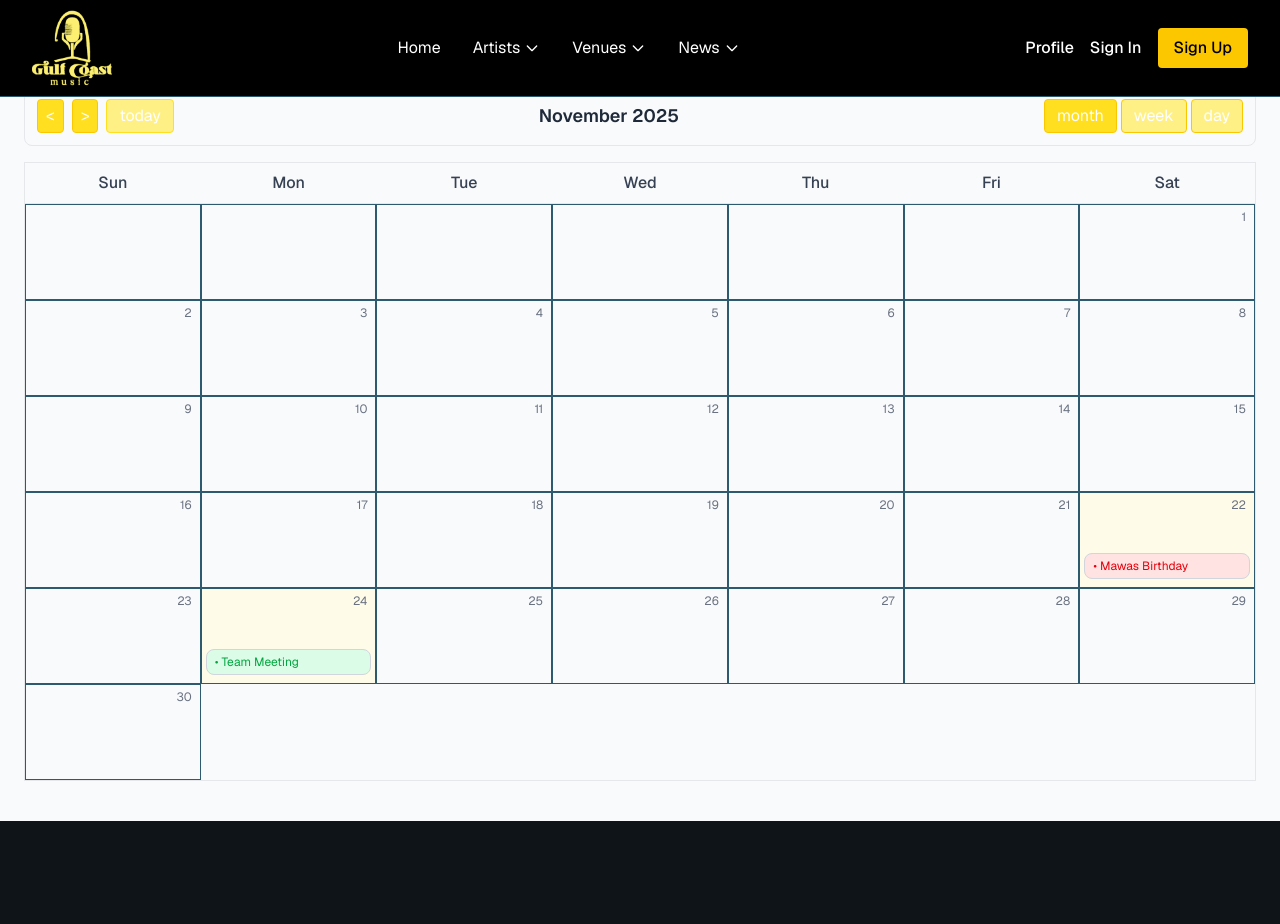
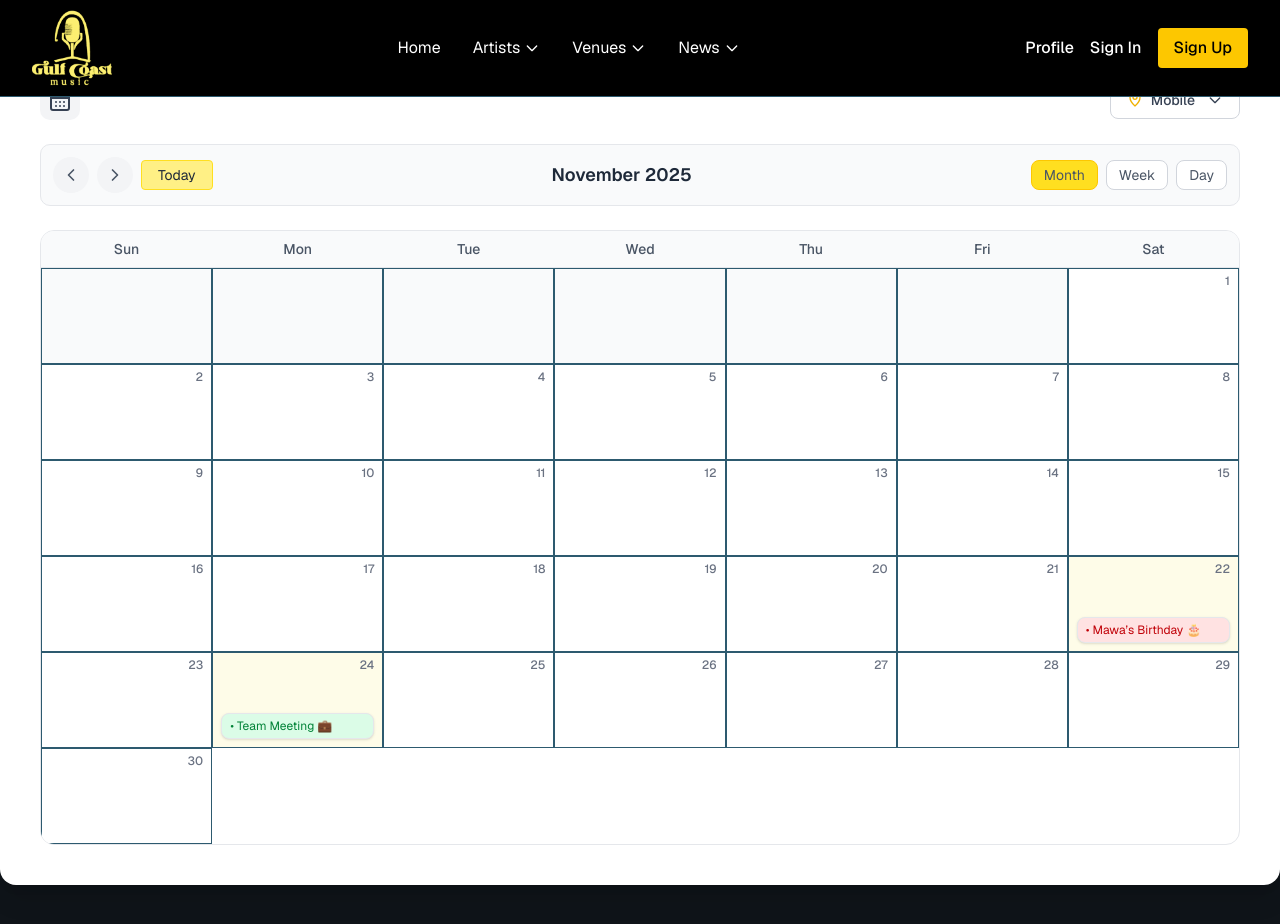
Before and after one commit to sardarit-bd/gulf-cost-music, a Next.js app: page /calender in a window 1280 px wide. Before the commit the page ends 821 px from the top, so only its background shows below. Built offline with nearby package versions, Linux system fonts and the light colour scheme.

Commit message:
update calendar component

```diff
--- a/package.json
+++ b/package.json
@@ -10,6 +10,7 @@
   },
   "dependencies": {
     "@tailwindcss/postcss": "^4.1.15",
+    "lucide-react": "^0.548.0",
     "next": "16.0.0",
     "postcss": "^8.5.6",
     "react": "19.2.0",
--- a/src/app/calender/page.jsx
+++ b/src/app/calender/page.jsx
@@ -1,145 +1,251 @@
 "use client";
-import { useState } from "react";
+import { useState, useMemo, useEffect } from "react";
+import { CalendarDays, ChevronLeft, ChevronRight, X } from "lucide-react";
 
 export default function CalendarBoard() {
   const [currentDate, setCurrentDate] = useState(new Date());
   const [selectedCity, setSelectedCity] = useState("Mobile");
   const [view, setView] = useState("month");
+  const [selectedEvent, setSelectedEvent] = useState(null);
+  const [dropdownOpen, setDropdownOpen] = useState(false);
+  const [events, setEvents] = useState([]);
 
-  const monthNames = [
-    "January",
-    "February",
-    "March",
-    "April",
-    "May",
-    "June",
-    "July",
-    "August",
-    "September",
-    "October",
-    "November",
-    "December",
-  ];
+  const monthNames = useMemo(
+    () => [
+      "January", "February", "March", "April", "May", "June",
+      "July", "August", "September", "October", "November", "December",
+    ],
+    []
+  );
 
-  const firstDay = new Date(
-    currentDate.getFullYear(),
-    currentDate.getMonth(),
-    1
+  const weekDays = useMemo(
+    () => ["Sun", "Mon", "Tue", "Wed", "Thu", "Fri", "Sat"],
+    []
   );
-  const lastDay = new Date(
-    currentDate.getFullYear(),
-    currentDate.getMonth() + 1,
-    0
-  );
+
+  // ---------------------- Dummy Data by City ----------------------
+  const cityEvents = {
+    Mobile: [
+      {
+        date: 22,
+        title: "Mawa’s Birthday 🎂",
+        color: "bg-red-100 text-red-700",
+        desc: "Celebrate Mawa’s birthday with the whole team!",
+        banner:
+          "https://images.unsplash.com/photo-1529626455594-4ff0802cfb7e?auto=format&fit=crop&w=900&q=60",
+        time: "7:00 PM – 10:00 PM",
+        venue: "Main Hall, Mobile HQ",
+        tag: "Celebration",
+      },
+      {
+        date: 24,
+        title: "Team Meeting 💼",
+        color: "bg-green-100 text-green-700",
+        desc: "Weekly sprint meeting with the development team.",
+        banner:
+          "https://images.unsplash.com/photo-1551836022-d5d88e9218df?auto=format&fit=crop&w=900&q=60",
+        time: "11:00 AM – 12:30 PM",
+        venue: "Conference Room, Mobile HQ",
+        tag: "Meeting",
+      },
+    ],
+    Biloxi: [
+      {
+        date: 18,
+        title: "Marketing Strategy Session 📊",
+        color: "bg-purple-100 text-purple-700",
+        desc: "Quarterly planning for marketing goals and outreach.",
+        banner:
+          "https://images.unsplash.com/photo-1521737604893-d14cc237f11d?auto=format&fit=crop&w=900&q=60",
+        time: "9:00 AM – 11:00 AM",
+        venue: "Oceanview Office, Biloxi",
+        tag: "Planning",
+      },
+      {
+        date: 26,
+        title: "Product Launch 🚀",
+        color: "bg-blue-100 text-blue-700",
+        desc: "Introducing our new product line to the market.",
+        banner:
+          "https://images.unsplash.com/photo-1485827404703-89b55fcc595e?auto=format&fit=crop&w=900&q=60",
+        time: "3:00 PM – 6:00 PM",
+        venue: "Downtown Biloxi Auditorium",
+        tag: "Launch",
+      },
+    ],
+    "New Orleans": [
+      {
+        date: 15,
+        title: "Charity Event ❤️",
+        color: "bg-pink-100 text-pink-700",
+        desc: "Fundraising and awareness for local shelters.",
+        banner:
+          "https://images.unsplash.com/photo-1531058020387-3be344556be6?auto=format&fit=crop&w=900&q=60",
+        time: "6:00 PM – 9:00 PM",
+        venue: "City Park Arena, New Orleans",
+        tag: "Charity",
+      },
+    ],
+    Pensacola: [
+      {
+        date: 10,
+        title: "Workshop: Innovation Day ⚙️",
+        color: "bg-orange-100 text-orange-700",
+        desc: "A full-day creative workshop for our R&D team.",
+        banner:
+          "https://images.unsplash.com/photo-1532614338840-ab30cf10ed36?auto=format&fit=crop&w=900&q=60",
+        time: "10:00 AM – 5:00 PM",
+        venue: "Innovation Lab, Pensacola",
+        tag: "Workshop",
+      },
+    ],
+  };
+
+  // ---------------------- Update Events on City Change ----------------------
+  useEffect(() => {
+    setEvents(cityEvents[selectedCity] || []);
+  }, [selectedCity]);
+
+  // ---------------------- Calendar Date Logic ----------------------
+  const firstDay = new Date(currentDate.getFullYear(), currentDate.getMonth(), 1);
+  const lastDay = new Date(currentDate.getFullYear(), currentDate.getMonth() + 1, 0);
   const startDay = firstDay.getDay();
   const daysInMonth = lastDay.getDate();
-
-  const events = [
-    { date: 22, title: "Mawas Birthday", color: "bg-red-100 text-red-600" },
-    { date: 24, title: "Team Meeting", color: "bg-green-100 text-green-600" },
-  ];
-
-  const prevMonth = () => {
-    setCurrentDate(
-      new Date(currentDate.getFullYear(), currentDate.getMonth() - 1, 1)
-    );
-  };
-
-  const nextMonth = () => {
-    setCurrentDate(
-      new Date(currentDate.getFullYear(), currentDate.getMonth() + 1, 1)
-    );
-  };
-
-  const goToday = () => setCurrentDate(new Date());
-
-  // Week and Day time slots
   const hours = Array.from({ length: 24 }, (_, i) => `${i}:00`);
 
-  // Week days
   const getWeekDates = () => {
     const currentDay = currentDate.getDay();
     const start = new Date(currentDate);
     start.setDate(currentDate.getDate() - currentDay);
-    return Array.from({ length: 7 }).map((_, i) => {
-      const date = new Date(start);
-      date.setDate(start.getDate() + i);
-      return date;
+    return Array.from({ length: 7 }, (_, i) => {
+      const d = new Date(start);
+      d.setDate(start.getDate() + i);
+      return d;
     });
   };
 
+  const handlePrev = () =>
+    setCurrentDate(new Date(currentDate.getFullYear(), currentDate.getMonth() - 1, 1));
+  const handleNext = () =>
+    setCurrentDate(new Date(currentDate.getFullYear(), currentDate.getMonth() + 1, 1));
+  const handleToday = () => setCurrentDate(new Date());
+
+  // ---------------------- JSX ----------------------
   return (
-    <section className="bg-[#F9FAFB] shadow-md p-6 py-10">
-      <div className="container mx-auto">
-        {/* Header Row */}
-        <div className="flex justify-between items-center mb-4">
-          <h2 className="text-lg font-semibold text-gray-800">
-            Calender Board
-          </h2>
+    <section className="brandBg min-h-screen py-10">
+      <div className="container mx-auto bg-white shadow-xl rounded-2xl p-6 md:p-10 relative">
+        {/* ---------- Header ---------- */}
+        <div className="flex flex-wrap justify-between items-center gap-4 mb-6">
+          <div className="flex items-center gap-3">
+            <div className="p-2 rounded-lg bg-gray-100">
+              <CalendarDays className="w-6 h-6 text-gray-700" />
+            </div>
+            <h1 className="text-2xl font-bold brandColor">Calendar Board</h1>
+          </div>
 
-          {/* City Dropdown */}
-          <select
-            value={selectedCity}
-            onChange={(e) => setSelectedCity(e.target.value)}
-            className="border border-gray-300 rounded-md px-3 py-1 text-sm focus:outline-none focus:ring-1 focus:ring-yellow-400"
-          >
-            <option>New Orleans</option>
-            <option>Biloxi</option>
-            <option>Mobile</option>
-            <option>Pensacola</option>
-          </select>
+          {/* ---------- Custom Venue Selector ---------- */}
+          <div className="relative">
+            <button
+              onClick={() => setDropdownOpen(!dropdownOpen)}
+              className="flex items-center gap-2 border border-gray-300 rounded-md px-4 py-2 text-sm text-gray-700 bg-white hover:border-yellow-400 hover:bg-yellow-50 transition focus:outline-none focus:ring-2 focus:ring-yellow-300"
+            >
+              <svg
+                xmlns="http://www.w3.org/2000/svg"
+                className="w-4 h-4 text-yellow-500"
+                fill="none"
+                viewBox="0 0 24 24"
+                stroke="currentColor"
+              >
+                <path
+                  strokeLinecap="round"
+                  strokeLinejoin="round"
+                  strokeWidth="2"
+                  d="M12 11c1.657 0 3-1.343 3-3S13.657 5 12 5 9 6.343 9 8s1.343 3 3 3z"
+                />
+                <path
+                  strokeLinecap="round"
+                  strokeLinejoin="round"
+                  strokeWidth="2"
+                  d="M19.5 8c0 7-7.5 13-7.5 13S4.5 15 4.5 8A7.5 7.5 0 0112 0.5 7.5 7.5 0 0119.5 8z"
+                />
+              </svg>
+              <span className="font-medium">{selectedCity}</span>
+              <svg
+                xmlns="http://www.w3.org/2000/svg"
+                className={`w-4 h-4 ml-1 transform transition-transform ${dropdownOpen ? "rotate-180" : ""
+                  }`}
+                fill="none"
+                viewBox="0 0 24 24"
+                stroke="currentColor"
+              >
+                <path
+                  strokeLinecap="round"
+                  strokeLinejoin="round"
+                  strokeWidth="2"
+                  d="M19 9l-7 7-7-7"
+                />
+              </svg>
+            </button>
+
+            {dropdownOpen && (
+              <div className="absolute right-0 mt-2 w-48 bg-white border border-gray-200 rounded-lg shadow-lg z-20 animate-dropdownIn">
+                {Object.keys(cityEvents).map((city) => (
+                  <button
+                    key={city}
+                    onClick={() => {
+                      setSelectedCity(city);
+                      setDropdownOpen(false);
+                    }}
+                    className={`w-full text-left px-4 py-2 text-sm hover:bg-yellow-100 transition ${selectedCity === city
+                        ? "bg-yellow-50 font-semibold text-gray-800"
+                        : "text-gray-600"
+                      }`}
+                  >
+                    {city}
+                  </button>
+                ))}
+              </div>
+            )}
+          </div>
         </div>
 
-        {/* Controls */}
-        <div className="flex justify-between items-center border border-gray-200 p-3 rounded-md mb-4 bg-gray-50">
+        {/* ---------- Controls ---------- */}
+        <div className="flex flex-wrap justify-between items-center gap-3 border border-gray-200 p-3 rounded-lg bg-gray-50 mb-6">
           <div className="flex items-center gap-2">
             <button
-              onClick={prevMonth}
-              className="px-2 py-1 bg-yellow-300 border border-yellow-400 rounded hover:bg-yellow-400 transition"
+              onClick={handlePrev}
+              className="p-2 rounded-full bg-gray-100 hover:bg-gray-200 transition"
             >
-              &lt;
+              <ChevronLeft className="w-5 h-5 text-gray-600" />
             </button>
             <button
-              onClick={nextMonth}
-              className="px-2 py-1 bg-yellow-300 border border-yellow-400 rounded hover:bg-yellow-400 transition"
+              onClick={handleNext}
+              className="p-2 rounded-full bg-gray-100 hover:bg-gray-200 transition"
             >
-              &gt;
+              <ChevronRight className="w-5 h-5 text-gray-600" />
             </button>
             <button
-              onClick={goToday}
-              className="px-3 py-1 bg-yellow-200 border border-yellow-300 rounded hover:bg-yellow-300 transition"
+              onClick={handleToday}
+              className="px-4 py-1 bg-yellow-200 text-gray-800 text-sm border border-yellow-300 rounded hover:bg-yellow-300 transition"
             >
-              today
+              Today
             </button>
           </div>
 
           <h3 className="text-lg font-semibold text-gray-800">
-            {view === "month"
-              ? `${
-                  monthNames[currentDate.getMonth()]
-                } ${currentDate.getFullYear()}`
-              : view === "week"
-              ? `${getWeekDates()[0].toLocaleDateString("en-US", {
-                  month: "short",
-                  day: "numeric",
-                })} - ${getWeekDates()[6].toLocaleDateString("en-US", {
-                  month: "short",
-                  day: "numeric",
-                  year: "numeric",
-                })}`
-              : `${
-                  monthNames[currentDate.getMonth()]
-                } ${currentDate.getDate()}, ${currentDate.getFullYear()}`}
+            {view === "month" &&
+              `${monthNames[currentDate.getMonth()]} ${currentDate.getFullYear()}`}
           </h3>
 
-          <div className="flex gap-1">
+          <div className="flex gap-2">
             {["month", "week", "day"].map((v) => (
               <button
                 key={v}
                 onClick={() => setView(v)}
-                className={`px-3 py-1 border border-yellow-400 rounded ${
-                  view === v ? "bg-yellow-300" : "bg-yellow-200"
-                } hover:bg-yellow-400 transition`}
+                className={`px-3 py-1 rounded-md border text-sm text-gray-600 capitalize transition ${view === v
+                    ? "bg-yellow-300 border-yellow-400"
+                    : "bg-white border-gray-300 hover:bg-yellow-100"
+                  }`}
               >
                 {v}
               </button>
@@ -147,39 +253,38 @@ export default function CalendarBoard() {
           </div>
         </div>
 
-        {/* --- MONTH VIEW --- */}
+        {/* ---------- Month View ---------- */}
         {view === "month" && (
-          <div className="grid grid-cols-7 border border-gray-200">
-            {["Sun", "Mon", "Tue", "Wed", "Thu", "Fri", "Sat"].map((d) => (
+          <div className="grid grid-cols-7 border border-gray-200 rounded-xl overflow-hidden text-sm">
+            {weekDays.map((d) => (
               <div
                 key={d}
-                className="border-b border-gray-200 py-2 text-center text-gray-700 font-medium bg-gray-50"
+                className="border-b border-gray-200 py-2 text-center font-medium text-gray-600 bg-gray-50"
               >
                 {d}
               </div>
             ))}
 
             {Array.from({ length: startDay }).map((_, i) => (
-              <div key={`empty-${i}`} className="border h-24 bg-gray-50"></div>
+              <div key={`empty-${i}`} className="border h-24 bg-gray-50" />
             ))}
 
-            {Array.from({ length: daysInMonth }).map((_, dayIndex) => {
-              const day = dayIndex + 1;
+            {Array.from({ length: daysInMonth }).map((_, i) => {
+              const day = i + 1;
               const event = events.find((e) => e.date === day);
               return (
                 <div
                   key={day}
-                  className={`border h-24 p-2 relative ${
-                    event ? "bg-yellow-50" : ""
-                  }`}
+                  onClick={() => event && setSelectedEvent(event)}
+                  className={`relative border h-24 p-2 cursor-pointer hover:bg-yellow-50 transition ${event ? "bg-yellow-50" : "bg-white"
+                    }`}
                 >
-                  <div className="absolute top-1 right-2 text-xs text-gray-500">
+                  <span className="absolute top-1 right-2 text-xs text-gray-500 font-medium">
                     {day}
-                  </div>
-
+                  </span>
                   {event && (
                     <div
-                      className={`absolute bottom-2 left-1 right-1 rounded-md text-xs px-2 py-1 ${event.color} border border-gray-300`}
+                      className={`absolute bottom-2 left-2 right-2 border border-gray-200 rounded-md text-xs px-2 py-1 ${event.color} shadow-sm`}
                     >
                       • {event.title}
                     </div>
@@ -190,66 +295,66 @@ export default function CalendarBoard() {
           </div>
         )}
 
-        {/* --- WEEK VIEW --- */}
-        {view === "week" && (
-          <div className="border border-gray-300 rounded-md overflow-x-auto">
-            <table className="w-full border-collapse text-sm">
-              <thead>
-                <tr>
-                  <th className="border bg-gray-50 p-2 text-left">all-day</th>
-                  {getWeekDates().map((d, i) => (
-                    <th key={i} className="border bg-gray-50 p-2 text-center">
-                      {d.toLocaleDateString("en-US", {
-                        weekday: "short",
-                        month: "numeric",
-                        day: "numeric",
-                      })}
-                    </th>
-                  ))}
-                </tr>
-              </thead>
-              <tbody>
-                {hours.map((h) => (
-                  <tr key={h} className="text-gray-600">
-                    <td className="border px-2 py-1 text-xs">{h}</td>
-                    {Array.from({ length: 7 }).map((_, i) => (
-                      <td key={i} className="border border-gray-200 h-8"></td>
-                    ))}
-                  </tr>
-                ))}
-              </tbody>
-            </table>
-          </div>
-        )}
+        {/* ---------- Modal ---------- */}
+        {selectedEvent && (
+          <div className="fixed inset-0 bg-black bg-opacity-40 flex items-center justify-center z-50">
+            <div className="bg-white rounded-2xl shadow-2xl w-[95%] max-w-2xl overflow-hidden animate-fadeIn relative">
+              <button
+                onClick={() => setSelectedEvent(null)}
+                className="absolute top-4 right-4 bg-black/60 hover:bg-black/80 text-white rounded-full p-1.5 transition"
+              >
+                <X className="w-5 h-5" />
+              </button>
 
-        {/* --- DAY VIEW --- */}
-        {view === "day" && (
-          <div className="border border-gray-300 rounded-md overflow-x-auto">
-            <table className="w-full border-collapse text-sm">
-              <thead>
-                <tr>
-                  <th className="border bg-gray-50 p-2 text-left w-24">
-                    all-day
-                  </th>
-                  <th className="border bg-gray-50 p-2 text-center">
-                    {currentDate.toLocaleDateString("en-US", {
-                      weekday: "long",
-                      month: "long",
-                      day: "numeric",
-                      year: "numeric",
-                    })}
-                  </th>
-                </tr>
-              </thead>
-              <tbody>
-                {hours.map((h) => (
-                  <tr key={h} className="text-gray-600">
-                    <td className="border px-2 py-1 text-xs">{h}</td>
-                    <td className="border border-gray-200 h-8"></td>
-                  </tr>
-                ))}
-              </tbody>
-            </table>
+              <div className="w-full h-52 md:h-64 bg-gray-200 overflow-hidden">
+                <img
+                  src={
+                    selectedEvent.banner ||
+                    "https://images.unsplash.com/photo-1515169067865-5387ec356754?auto=format&fit=crop&w=900&q=60"
+                  }
+                  alt="Event Banner"
+                  className="w-full h-full object-cover"
+                />
+              </div>
+
+              <div className="p-6 space-y-4">
+                <h2 className="text-2xl font-bold brandColor">{selectedEvent.title}</h2>
+                <p className="text-gray-500 text-sm">
+                  {monthNames[currentDate.getMonth()]} {selectedEvent.date},{" "}
+                  {currentDate.getFullYear()} • {selectedCity}
+                </p>
+
+                <div className="flex flex-col sm:flex-row gap-3 sm:gap-6 text-sm text-gray-700">
+                  <div className="flex items-center gap-2">
+                    <span className="font-semibold">🕒 Time:</span>
+                    <span>{selectedEvent.time}</span>
+                  </div>
+                  <div className="flex items-center gap-2">
+                    <span className="font-semibold">📍 Venue:</span>
+                    <span>{selectedEvent.venue}</span>
+                  </div>
+                </div>
+
+                <div
+                  className={`inline-block px-4 py-1 rounded-full text-xs font-semibold ${selectedEvent.color}`}
+                >
+                  {selectedEvent.tag}
+                </div>
+
+                <p className="text-gray-700 leading-relaxed">
+                  {selectedEvent.desc}
+                </p>
+
+                <div className="pt-4">
+                  <button
+                    onClick={() => setSelectedEvent(null)}
+                    className="w-full py-2 rounded-md brandBg text-white font-semibold hover:opacity-90 transition"
+                  >
+                    Close
+                  </button>
+                </div>
+              </div>
+            </div>
           </div>
         )}
       </div>
```
Also changed, not shown: 1 other file (tests, documents, lock files or other folders).
